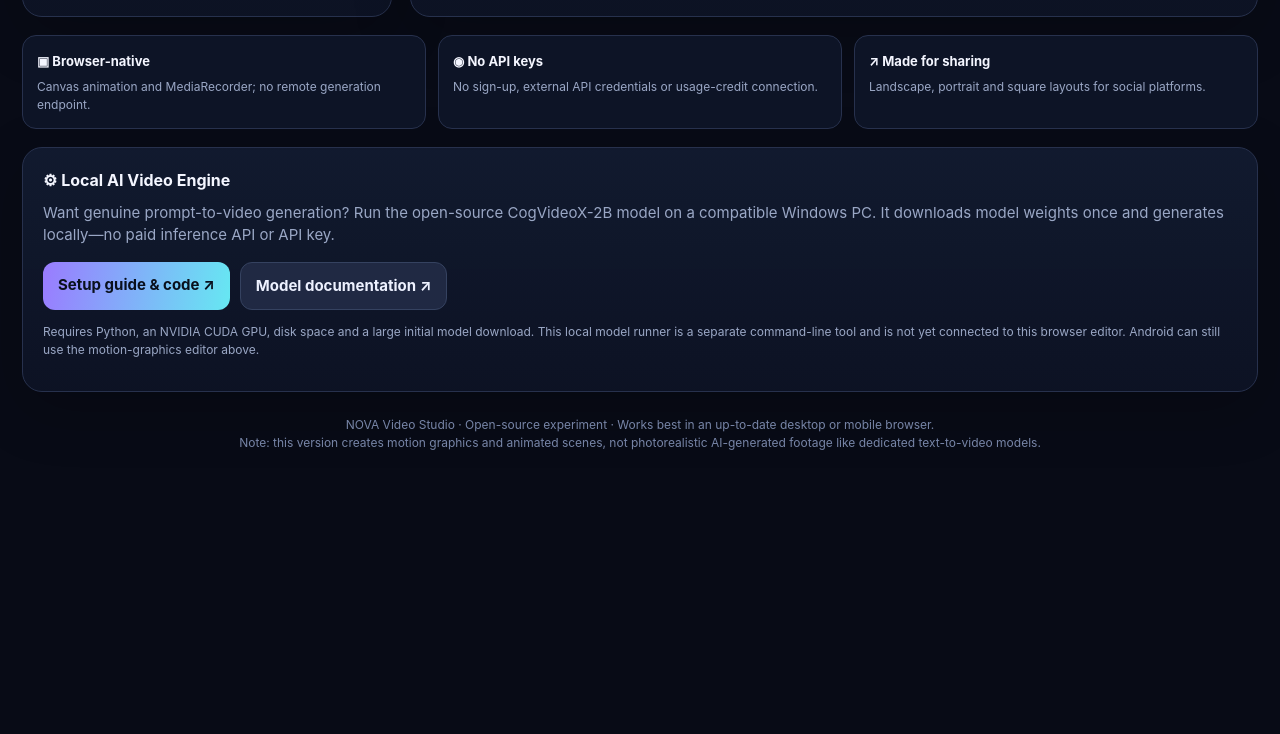
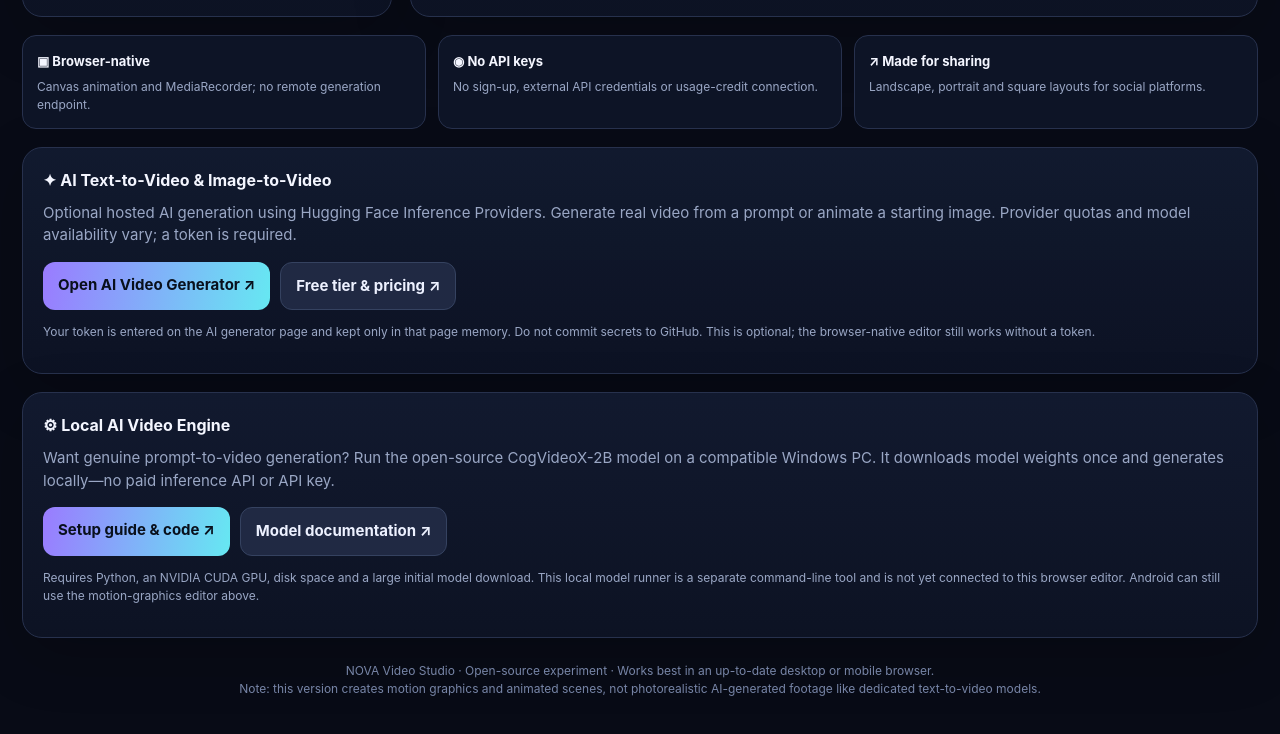
Before and after one commit to NovaOS-original/nova-os-website, a plain HTML site: page video-studio/index.html in a window 1280 px wide. Shown: the part 935-1669 px from the top of the page. Before the commit the page ends 1433 px from the top, so only its background shows below. Drawn offline with Linux system fonts and the light colour scheme.

Commit message:
Link AI text and image video generation from Video Studio

```diff
--- a/video-studio/index.html
+++ b/video-studio/index.html
@@ -28,6 +28,7 @@
 <div class="buttons" style="margin-top:14px"><button id="export" class="primary">● Render & export WebM</button><button id="downloadFrame" class="secondary">Save poster PNG</button></div><div class="status" id="status" role="status">Ready. Generate a scene to begin.</div>
 </section></main>
 <section class="features"><article class="feature"><b>▣ Browser-native</b><p>Canvas animation and MediaRecorder; no remote generation endpoint.</p></article><article class="feature"><b>◉ No API keys</b><p>No sign-up, external API credentials or usage-credit connection.</p></article><article class="feature"><b>↗ Made for sharing</b><p>Landscape, portrait and square layouts for social platforms.</p></article></section>
+<section class="panel" style="margin-top:18px"><h2>✦ AI Text-to-Video & Image-to-Video</h2><p style="color:var(--muted);margin-top:-8px">Optional hosted AI generation using Hugging Face Inference Providers. Generate real video from a prompt or animate a starting image. Provider quotas and model availability vary; a token is required.</p><div class="buttons"><a class="primary" style="display:inline-block;text-decoration:none;text-align:center" href="ai-generator.html">Open AI Video Generator ↗</a><a class="secondary" style="display:inline-block;text-decoration:none;text-align:center" href="https://huggingface.co/docs/inference-providers/pricing" target="_blank" rel="noopener">Free tier & pricing ↗</a></div><p class="note">Your token is entered on the AI generator page and kept only in that page memory. Do not commit secrets to GitHub. This is optional; the browser-native editor still works without a token.</p></section>
 <section class="panel" style="margin-top:18px"><h2>⚙ Local AI Video Engine</h2><p style="color:var(--muted);margin-top:-8px">Want genuine prompt-to-video generation? Run the open-source CogVideoX-2B model on a compatible Windows PC. It downloads model weights once and generates locally—no paid inference API or API key.</p><div class="buttons"><a class="primary" style="display:inline-block;text-decoration:none;text-align:center" href="local-engine/">Setup guide & code ↗</a><a class="secondary" style="display:inline-block;text-decoration:none;text-align:center" href="https://huggingface.co/docs/diffusers/en/api/pipelines/cogvideox" target="_blank" rel="noopener">Model documentation ↗</a></div><p class="note">Requires Python, an NVIDIA CUDA GPU, disk space and a large initial model download. This local model runner is a separate command-line tool and is not yet connected to this browser editor. Android can still use the motion-graphics editor above.</p></section>
 <footer class="footer">NOVA Video Studio · Open-source experiment · Works best in an up-to-date desktop or mobile browser.<br>Note: this version creates motion graphics and animated scenes, not photorealistic AI-generated footage like dedicated text-to-video models.</footer>
 </div>
```
